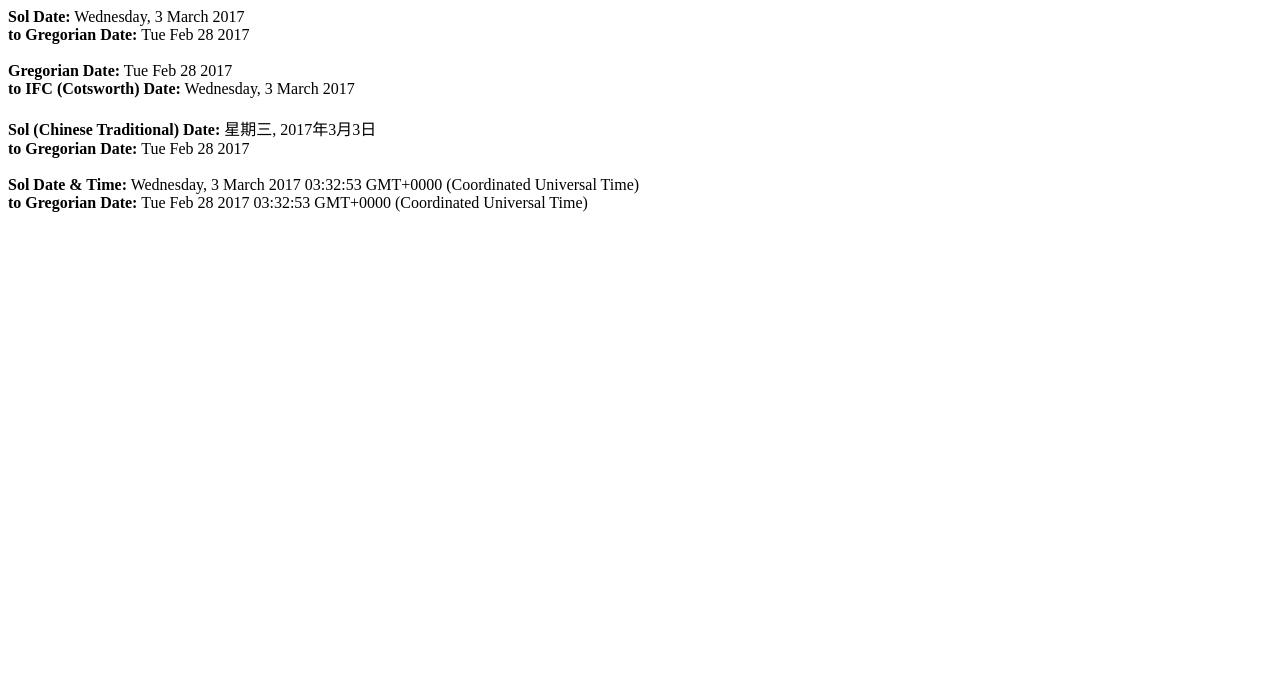
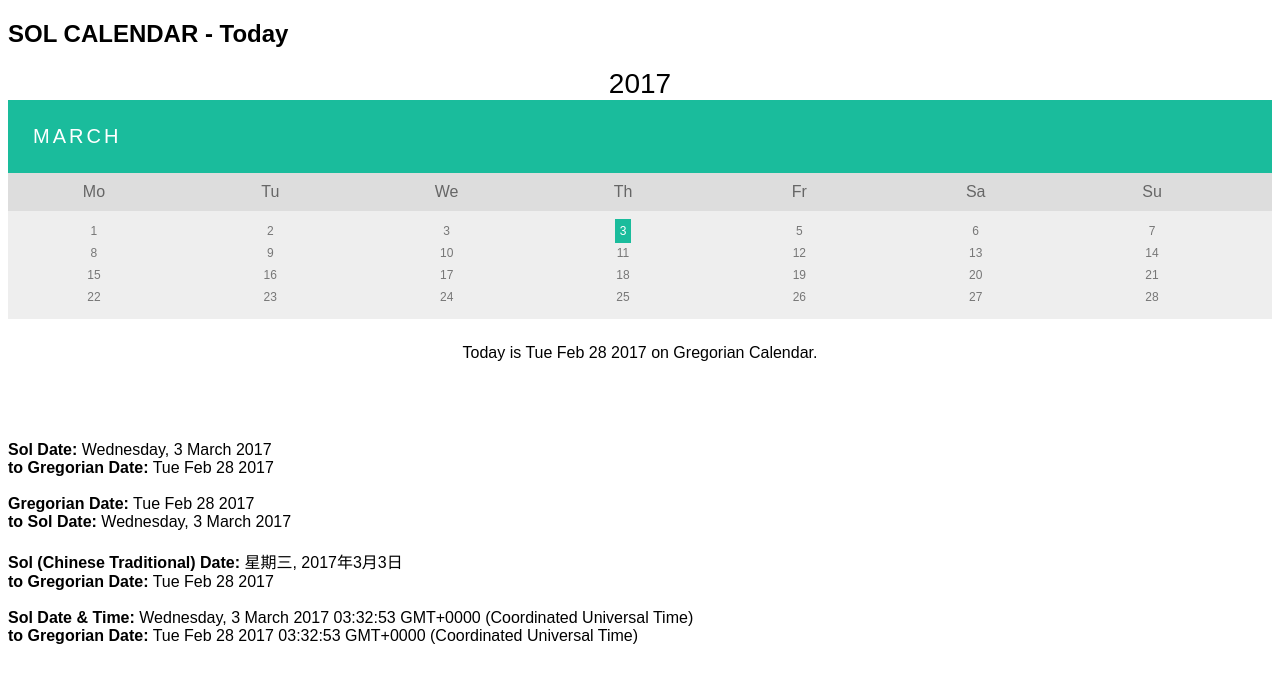
Before and after one commit to concept-not-found/sol-calendar, a plain HTML site: page examples/index.html in a window 1280 px wide. Drawn offline with nearby package versions, Linux system fonts and the light colour scheme.

Commit message:
adding format to toDateString()

```diff
--- a/examples/index.html
+++ b/examples/index.html
@@ -3,24 +3,192 @@
 <head>
     <meta charset="UTF-8">
     <title>IFC library test</title>
+    <script src="https://code.jquery.com/jquery-3.1.1.min.js"
+      integrity="sha256-hVVnYaiADRTO2PzUGmuLJr8BLUSjGIZsDYGmIJLv2b8="
+      crossorigin="anonymous"></script>
     <script src="../src/ifc.js"></script>
+    <style>
+      body {
+        font-family: sans-serif;
+      }
+
+      .calendar ul {
+        list-style-type: none;
+      }
+
+      .year {
+        text-align: center;
+        font-size: 28px;
+      }
+      /* Month header */
+      .month {
+          padding: 25px 25px;
+          background: #1abc9c;
+      }
+
+      /* Month list */
+      .month ul {
+          margin: 0;
+          padding: 0;
+      }
+
+      .month ul li {
+          color: white;
+          font-size: 20px;
+          text-transform: uppercase;
+          letter-spacing: 3px;
+      }
+
+      /* Previous button inside month header */
+      .month .prev {
+          float: left;
+          padding-top: 10px;
+      }
+
+      /* Next button */
+      .month .next {
+          float: right;
+          padding-top: 10px;
+      }
+
+      /* Weekdays (Mon-Sun) */
+      .weekdays {
+          margin: 0;
+          padding: 10px 0;
+          background-color:#ddd;
+      }
+
+      .weekdays li {
+          display: inline-block;
+          width: 13.6%;
+          color: #666;
+          text-align: center;
+      }
+
+      /* Days (1-31) */
+      .days {
+          padding: 10px 0;
+          background: #eee;
+          margin: 0;
+      }
+
+      .days li {
+          list-style-type: none;
+          display: inline-block;
+          width: 13.6%;
+          text-align: center;
+          margin-bottom: 5px;
+          font-size:12px;
+          color:#777;
+      }
+
+      /* Highlight the "current" day */
+      .days li .active {
+        padding: 5px;
+        background: #1abc9c;
+        color: white !important
+      }
+
+      .g-day {
+        text-align: center;
+        padding: 25px;
+      }
+    </style>
 </head>
 <body>
+
   <script type="text/javascript">
       var today   = new Date();
-    var IFCday  = new IFCDate();
-    var IFCday2 = new IFCDate();
+      var solDay  = new IFCDate();
+      var solDay2 = new IFCDate();
 
-    IFCday2.setMonthsList('chinese_t');
-    IFCday2.setDaysList('sol_chinese');
+      solDay2.setMonthsList('chinese_t');
+      solDay2.setDaysList('sol_chinese');
 
-    document.write('<b>Sol Date:</b> ', IFCday.toDateString(), '<br/><b>to Gregorian Date:</b> ', IFCday.toGregorianDateString());
+      var solMonth = solDay.toDateString('MMMM');
+      var solDate = solDay.toDateString('D');
+  </script>
+
+  <h2>SOL CALENDAR - Today</h2>
+
+  <div class="calendar">
+    <div class="year">
+      <script>document.write( today.getFullYear() );</script>
+    </div>
+    <div class="month">
+      <ul>
+        <li>
+          <script>document.write(solMonth);</script><br>
+        </li>
+      </ul>
+    </div>
+
+    <ul class="weekdays">
+      <li>Mo</li>
+      <li>Tu</li>
+      <li>We</li>
+      <li>Th</li>
+      <li>Fr</li>
+      <li>Sa</li>
+      <li>Su</li>
+    </ul>
+
+    <ul class="days">
+      <li>1</li>
+      <li>2</li>
+      <li>3</li>
+      <li>4</li>
+      <li>5</li>
+      <li>6</li>
+      <li>7</li>
+      <li>8</li>
+      <li>9</li>
+      <li>10</li>
+      <li>11</li>
+      <li>12</li>
+      <li>13</li>
+      <li>14</li>
+      <li>15</li>
+      <li>16</li>
+      <li>17</li>
+      <li>18</li>
+      <li>19</li>
+      <li>20</li>
+      <li>21</li>
+      <li>22</li>
+      <li>23</li>
+      <li>24</li>
+      <li>25</li>
+      <li>26</li>
+      <li>27</li>
+      <li>28</li>
+    </ul>
+  </div>
+
+
+
+  <div class="g-day">
+    Today is <script>document.write( today.toDateString() ); </script> on Gregorian Calendar.
+  </div>
+
+    <br/><br/><br/>
+
+  <script type="text/javascript">
+      document.write('<b>Sol Date:</b> ', solDay.toDateString(), '<br/><b>to Gregorian Date:</b> ', solDay.toGregorianDateString());
       document.write('<br/><br/>');
-    document.write('<b>Gregorian Date:</b> ', today.toDateString(), '<br/><b>to IFC (Cotsworth) Date:</b> ', new IFCDate(today).toDateString());
+      document.write('<b>Gregorian Date:</b> ', today.toDateString(), '<br/><b>to Sol Date:</b> ', new IFCDate(today).toDateString());
       document.write('<br/><br/>');
-    document.write('<b>Sol (Chinese Traditional) Date:</b> ', IFCday2.toDateString(), '<br/><b>to Gregorian Date:</b> ', IFCday2.toGregorianDateString());
+      document.write('<b>Sol (Chinese Traditional) Date:</b> ', solDay2.toDateString('YYYYMMDD-CN'), '<br/><b>to Gregorian Date:</b> ', solDay2.toGregorianDateString());
       document.write('<br/><br/>');
-    document.write('<b>Sol Date &amp; Time:</b> ', IFCday.toString(), '<br/><b>to Gregorian Date:</b> ', IFCday.toGregorianDateString() + ' ' + IFCday.toTimeString());
+      document.write('<b>Sol Date &amp; Time:</b> ', solDay.toString(), '<br/><b>to Gregorian Date:</b> ', solDay.toGregorianDateString() + ' ' + solDay.toTimeString());
+
+      jQuery(document).ready( function ($) {
+        $('.days li:eq(' + solDate + ')').html(
+          '<span class="active">' + solDate + '</span>'
+        );
+      });
   </script>
+</div>
+
 </body>
 </html>
--- a/src/ifc.js
+++ b/src/ifc.js
@@ -278,7 +278,7 @@
       : dayOfYear;
   };
 
-  IFCDate.prototype.toDateString = function () {
+  IFCDate.prototype.toDateString = function ( format ) {
     var days             = this.getDaysList();
     var months           = this.getMonthsList();
     var year             = this.getFullYear();
@@ -287,12 +287,33 @@
     var IFCMonth         = this.getMonth(dayOfYear, IFCNormalizedDay);
     var IFCDate          = this.getDate(dayOfYear, IFCNormalizedDay);
     var IFCDay           = this.getDay(dayOfYear, IFCNormalizedDay);
+    var theDateString = '';
 
-    if ( months[IFCMonth].indexOf('月') >= 0 ) {
-      return days[IFCDay] + ', ' + year + '年' + months[IFCMonth] + IFCDate + '日';
+    try {
+      switch (format) {
+        case 'D' :
+          theDateString = IFCDate;
+        break;
+        case 'MMMM' :
+          theDateString = months[IFCMonth];
+        break;
+        case 'YYYYMMDD-CN' :
+          theDateString = days[IFCDay] + ', ' + year + '年' + months[IFCMonth] + IFCDate + '日';
+        break;
+        default:
+          theDateString = days[IFCDay] + ', ' + IFCDate + ' ' + months[IFCMonth] + ' ' + year;
+        break;
+      }
+    } catch (e) {
+
+    }
+    if ( format !== 'MMMM' && months[IFCMonth].indexOf('月') >= 0 ) {
+
     } else {
-      return days[IFCDay] + ', ' + IFCDate + ' ' + months[IFCMonth] + ' ' + year;
+
     }
+
+    return theDateString;
   };
 
   IFCDate.prototype.toString = function () {
```
Lines whose indentation alone changed are shown as unchanged.
